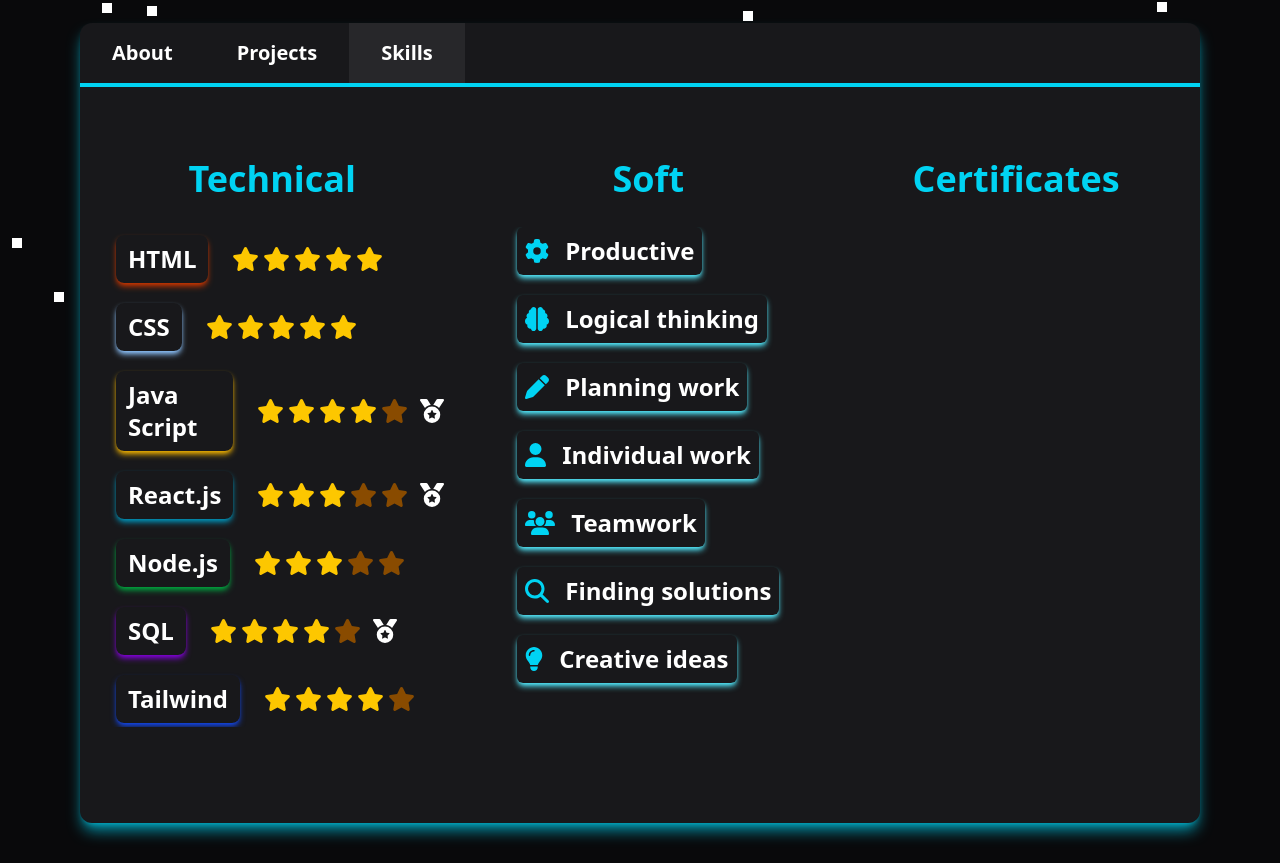
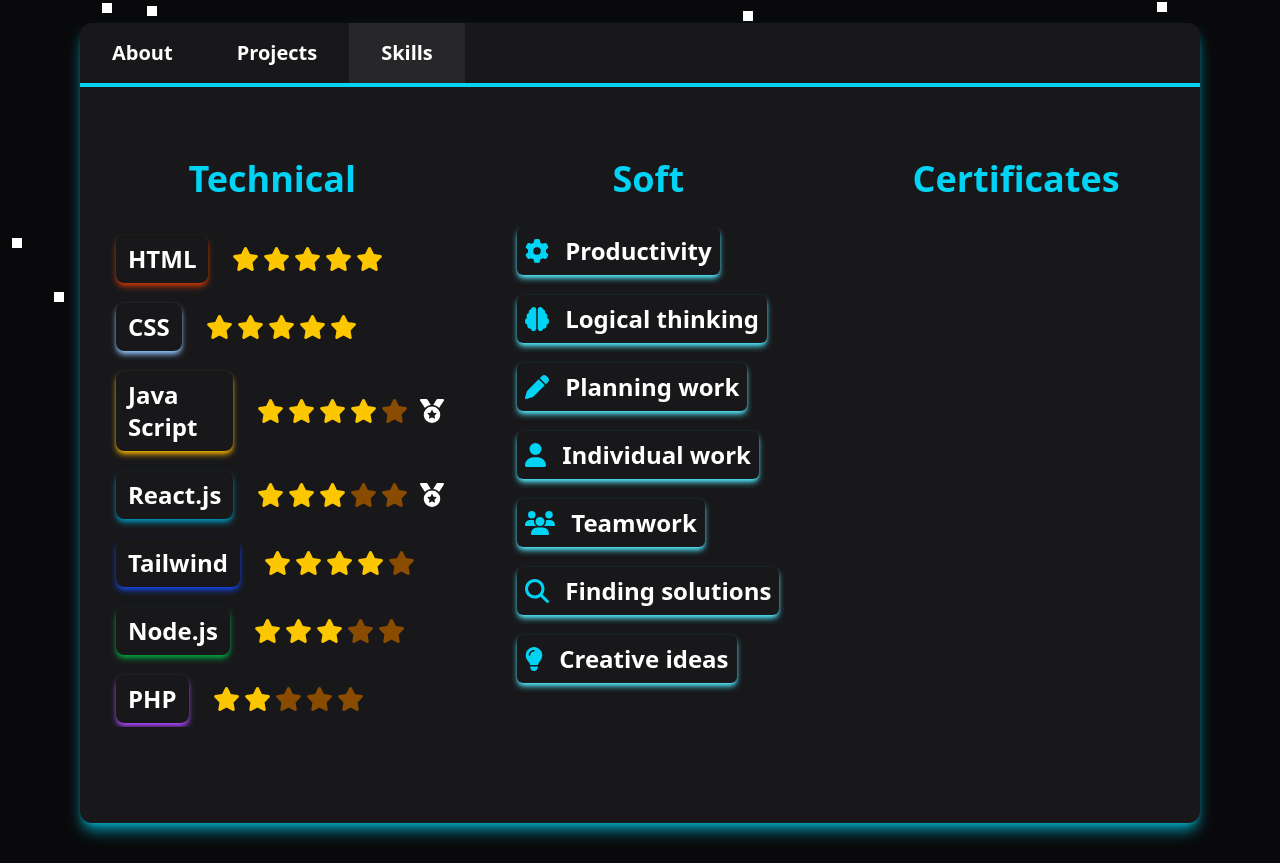
Before and after one commit to Kamil-Kijak/about-card, a React (Vite) app: page /skills in a window 1280 px wide. Shown: the part 469-1332 px from the top of the page. Built offline with nearby package versions, Linux system fonts and the light colour scheme.

Commit message:
small changes

```diff
--- a/src/components/hooks/useLanguagesStore.js
+++ b/src/components/hooks/useLanguagesStore.js
@@ -22,7 +22,7 @@
         },
         "check_out":{en:"Check them out!", pl:"Sprawdź je!"},
         "good_things":{en:"My things", pl:"Moje rzeczy"},
-        "productive":{en:"Productive", pl:"Produktywność"},
+        "productive":{en:"Productivity", pl:"Produktywność"},
         "self-improvement":{en:"Self-improvement", pl:"Samodoskonalenie się"},
         "problem_solving":{en:"Problem solving", pl:"Rozwiązywanie problemów"},
         "logical_thinking":{en:"Logical thinking", pl:"Myślenie logiczne"},
--- a/src/components/pages/Skills.jsx
+++ b/src/components/pages/Skills.jsx
@@ -18,9 +18,10 @@
                         <RatingItem title={<p className="shadow-blue-300 shadow-md py-2 px-3 rounded-lg font-bold text-white" aria-label="skill">CSS</p>} starsCount={5}/>
                         <RatingItem title={<p className="shadow-yellow-500 shadow-md py-2 px-3 rounded-lg font-bold text-white" aria-label="skill">Java Script</p>} starsCount={4} certificateLink="https://www.hackerrank.com/certificates/iframe/e99430532e02"/>
                         <RatingItem title={<p className="shadow-cyan-600 shadow-md py-2 px-3 rounded-lg font-bold text-white" aria-label="skill">React.js</p>} starsCount={3} certificateLink="https://www.hackerrank.com/certificates/iframe/a13c4fcb3949"/>
+                        <RatingItem title={<p className="shadow-blue-700 shadow-md py-2 px-3 rounded-lg font-bold text-white" aria-label="skill">Tailwind</p>} starsCount={4}/>
                         <RatingItem title={<p className="shadow-green-600 shadow-md py-2 px-3 rounded-lg font-bold text-white" aria-label="skill">Node.js</p>} starsCount={3}/>
+                        <RatingItem title={<p className="shadow-purple-500 shadow-md py-2 px-3 rounded-lg font-bold text-white" aria-label="skill">PHP</p>} starsCount={2}/>
                         <RatingItem title={<p className="shadow-purple-700 shadow-md py-2 px-3 rounded-lg font-bold text-white" aria-label="skill">SQL</p>} starsCount={4} certificateLink="https://www.hackerrank.com/certificates/iframe/830273fd52ca"/>
-                        <RatingItem title={<p className="shadow-blue-700 shadow-md py-2 px-3 rounded-lg font-bold text-white" aria-label="skill">Tailwind</p>} starsCount={4}/>
                         <RatingItem title={<p className="shadow-cyan-400 shadow-md py-2 px-3 rounded-lg font-bold text-white" aria-label="skill">C#</p>} starsCount={3} certificateLink="https://www.hackerrank.com/certificates/iframe/c5c7bd9be617"/>
                         <RatingItem title={<p className="shadow-yellow-500 shadow-md py-2 px-3 rounded-lg font-bold text-white" aria-label="skill">Python</p>} starsCount={2}/>
                         <RatingItem title={<p className="shadow-pink-800 shadow-md py-2 px-3 rounded-lg font-bold text-white" aria-label="skill">Git</p>} starsCount={4}/>
```
